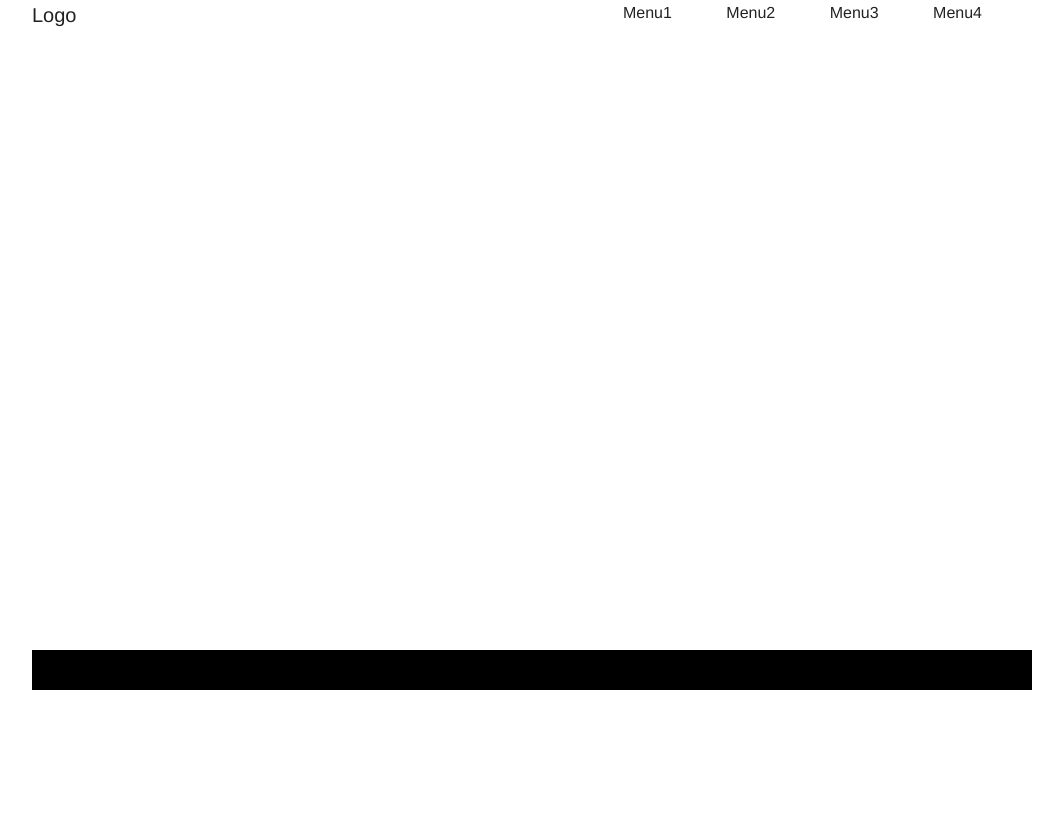
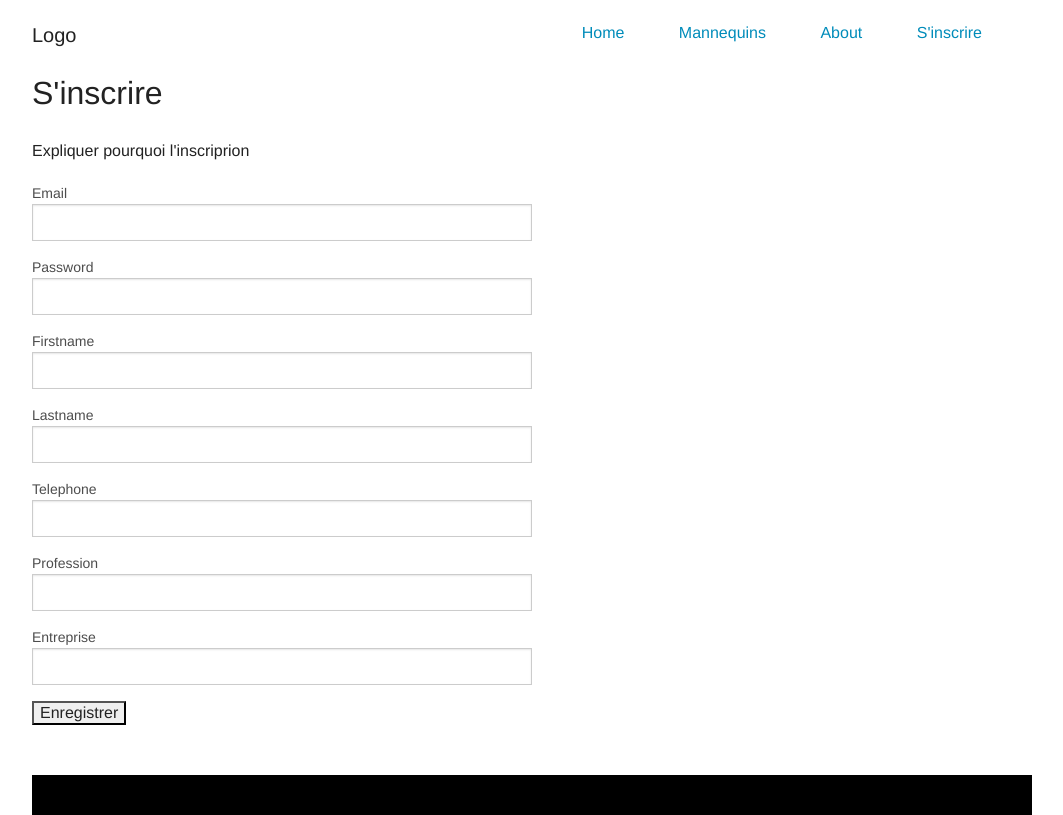
Before and after one commit to ProjetModel/mannequina, a CakePHP app: the page made by app/View/Users/signup.ctp in a window 1280 px wide. Shown: the whole page, without its empty margins (108-1171 px from the left). Before the commit the page ends 690 px from the top, so only its background shows below. Run offline with PHP 8.4 and a stand-in for CakePHP, Linux system fonts and the light colour scheme; the template is opened without the code that fills it, so the values that code supplies are empty; form fields are guessed from the names that the template uses; some libraries are stand-ins or nearby versions.

Commit message:
Ajout du formulaire d'inscription

```diff
--- a/app/View/Layouts/default.ctp
+++ b/app/View/Layouts/default.ctp
@@ -28,24 +28,24 @@
 
 <div class="row">
   <div class="large-12 colomns">
-   <div class="header">
+   <div class="header colomns large-12">
 
-      <div class="large-4 logo ">Logo</div>
-      <div class="large-8 menu">
+      <div class="colomns large-4 logo ">Logo</div>
+      <div class="colomns large-8 menu">
         <ul>
-          <li>Menu1</li>
-          <li>Menu2</li>
-          <li>Menu3</li>
-          <li>Menu4</li>
+          <li><a href="./signup">Home</a></li>
+          <li><a href="#">Mannequins</a></li>
+          <li><a href="#">About</a></li>
+          <li><a href="./signup">S'inscrire</a></li>
         </ul>
 
       </div>
    </div>
 
-    <div class="container">
+    <div class="container colomns large-12">
       <?php echo $this->fetch('content'); ?>
     </div>
-    <div class="footer"></div>
+    <div class="footer colomns large-12"></div>
   </div>
 </div>
 
--- a/app/View/Users/signup.ctp
+++ b/app/View/Users/signup.ctp
@@ -0,0 +1,14 @@
+
+	<h1>S'inscrire</h1>
+	<p>Expliquer pourquoi l'inscriprion</p>
+<div class="large-6 colomns">
+	<?php echo $this->Form->create('User'); ?>
+		<?php echo $this->Form->input('email') ?>
+		<?php echo $this->Form->input('password') ?>
+		<?php echo $this->Form->input('firstname') ?>
+		<?php echo $this->Form->input('lastname') ?>
+		<?php echo $this->Form->input('telephone') ?>
+		<?php echo $this->Form->input('profession') ?>
+		<?php echo $this->Form->input('entreprise') ?>
+	<?php echo $this->Form->end("Enregistrer"); ?>
+</div>
--- a/app/webroot/css/style.css
+++ b/app/webroot/css/style.css
@@ -6,15 +6,17 @@
 
 .container{
 
-	height: 600px ;
+
 }
 
 .footer{
 	background: black ;
 	height: 40px ;
+	margin-top: 50px ;
 }
 .menu{
 	float: right;
+	margin-top: 20px ;
 }
 .menu ul{
 	float: right;
@@ -28,6 +30,7 @@
 }
 
 .logo{
+	margin-top: 20px ;
 
 	float: left ;
 	font-size: 20px ;
```
Also changed, not shown: app/Controller/UsersController.php (+7 -1 lines).
